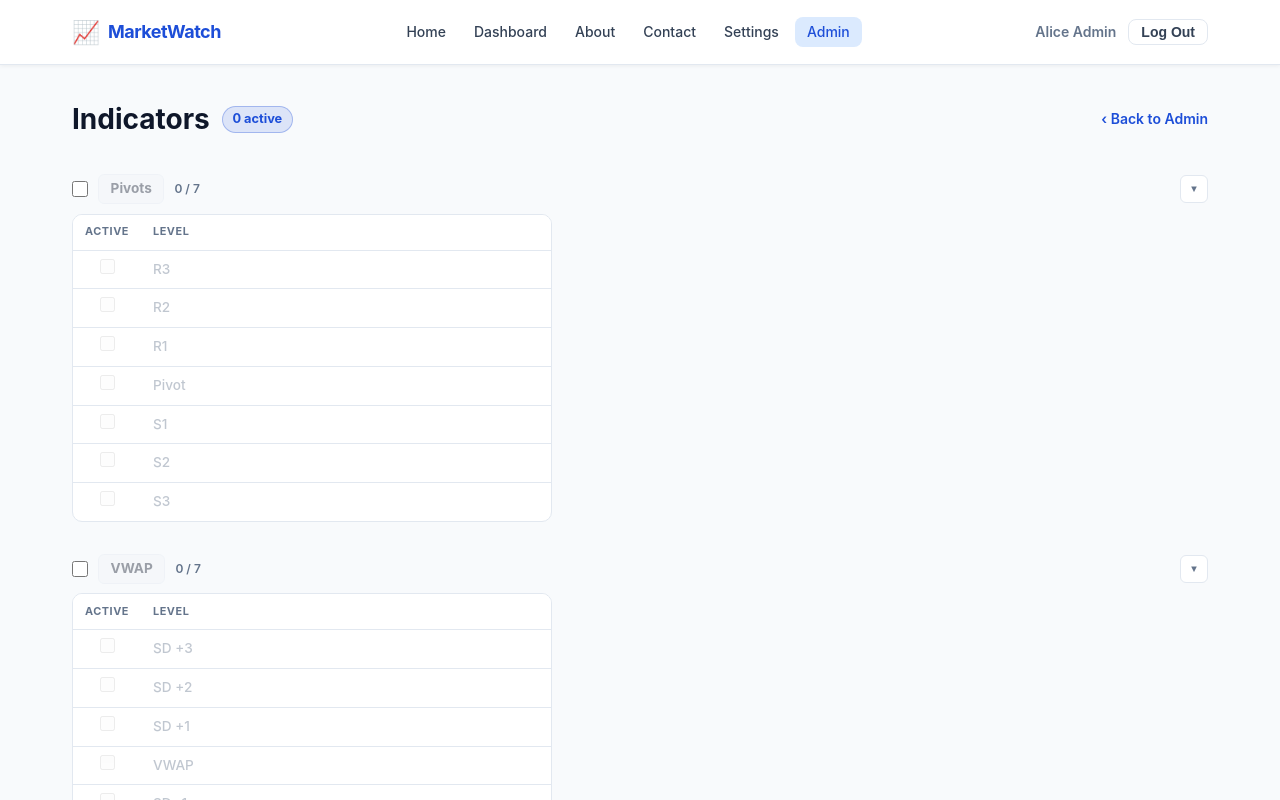
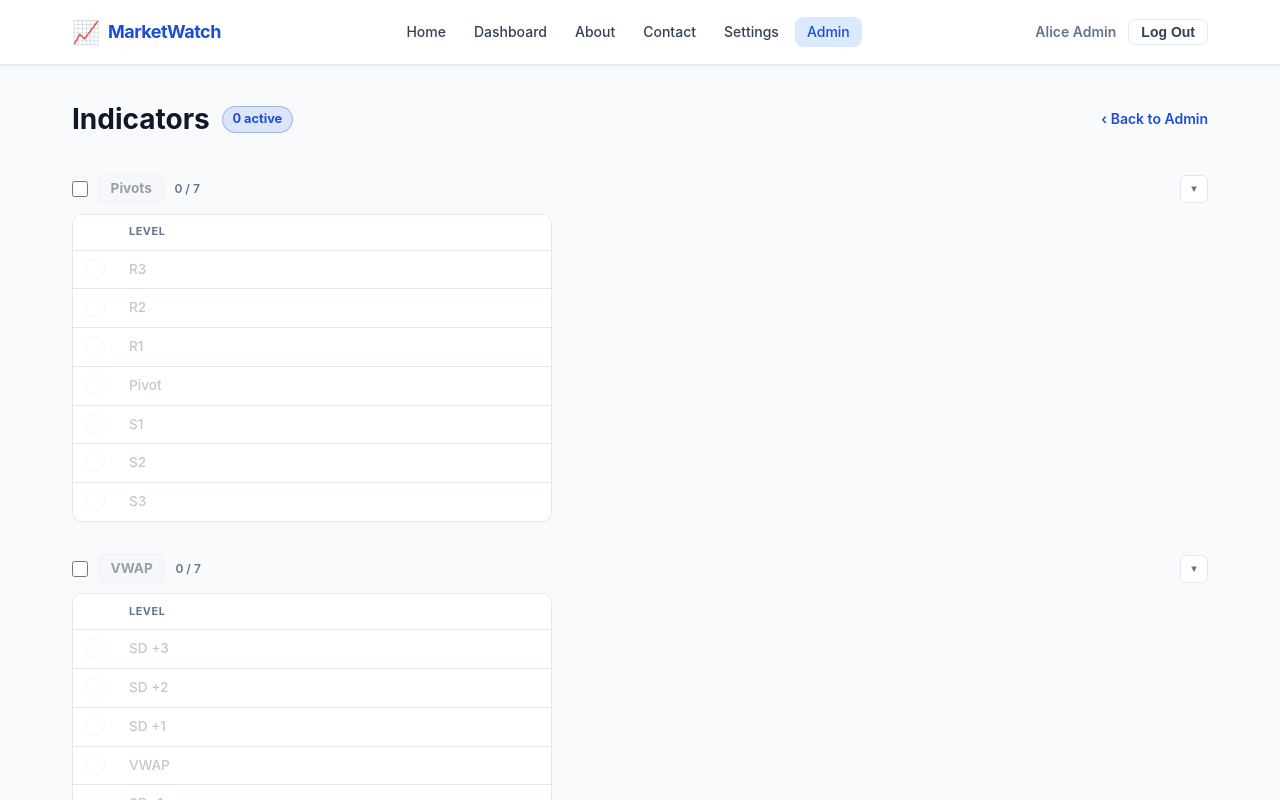
Before and after one commit to WesleyMcCammon/ng-prop-trader, an Angular app: page /admin/indicators in a window 1280 px wide. Shown: the top 800 px of the page. Built offline with nearby package versions, Linux system fonts and the light colour scheme.

Commit message:
Update checkmarks on indicator component

```diff
--- a/src/app/features/admin/indicators/indicators.component.html
+++ b/src/app/features/admin/indicators/indicators.component.html
@@ -35,7 +35,7 @@
             <table class="ind-table">
               <thead>
                 <tr>
-                  <th class="col-active">Active</th>
+                  <th class="col-icon"></th>
                   <th>Level</th>
                 </tr>
               </thead>
@@ -45,13 +45,8 @@
                     [class.row-active]="isActive(level.id)"
                     [class.row-disabled]="!isGroupEnabled(group.id)"
                     (click)="toggleLevel(group.id, level.id)">
-                    <td class="col-active">
-                      <input
-                        type="checkbox"
-                        [checked]="isActive(level.id)"
-                        [disabled]="!isGroupEnabled(group.id)"
-                        (click)="$event.stopPropagation()"
-                        (change)="toggleLevel(group.id, level.id)" />
+                    <td class="col-icon">
+                      <span class="status-icon" [class.status-icon--active]="isActive(level.id)">✓</span>
                     </td>
                     <td class="level-label">{{ level.label }}</td>
                   </tr>
--- a/src/app/features/admin/indicators/indicators.component.scss
+++ b/src/app/features/admin/indicators/indicators.component.scss
@@ -171,16 +171,29 @@
   }
 }
 
-.col-active {
-  width: 52px;
+.col-icon {
+  width: 44px;
   text-align: center;
+}
 
-  input[type='checkbox'] {
-    width: 15px;
-    height: 15px;
-    cursor: pointer;
-    accent-color: var(--color-primary);
-    pointer-events: none;
+.status-icon {
+  display: inline-block;
+  width: 20px;
+  height: 20px;
+  line-height: 20px;
+  border-radius: 50%;
+  font-size: 0.75rem;
+  font-weight: 700;
+  text-align: center;
+  border: 1.5px solid var(--color-border);
+  color: transparent;
+  background: transparent;
+  transition: background 0.15s, border-color 0.15s, color 0.15s;
+
+  &--active {
+    background: var(--color-primary);
+    border-color: var(--color-primary);
+    color: #fff;
   }
 }
 
```
